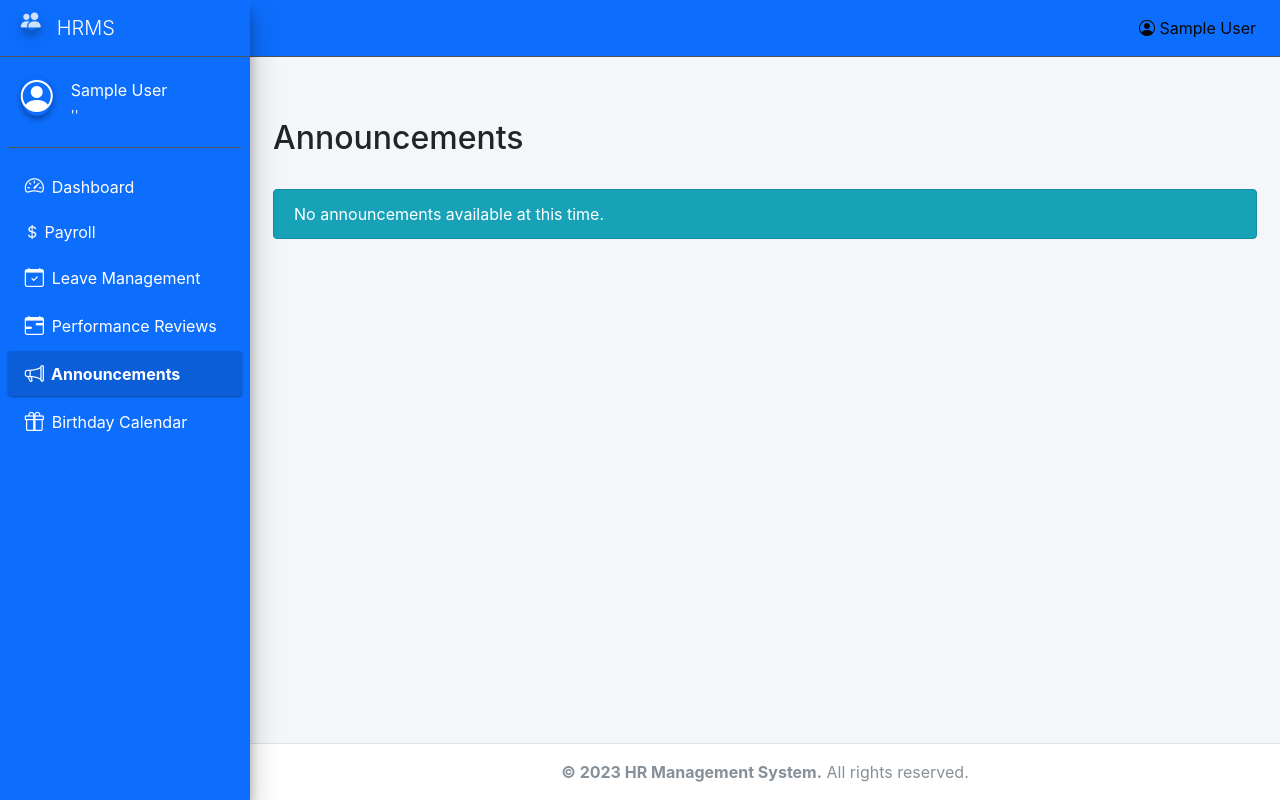
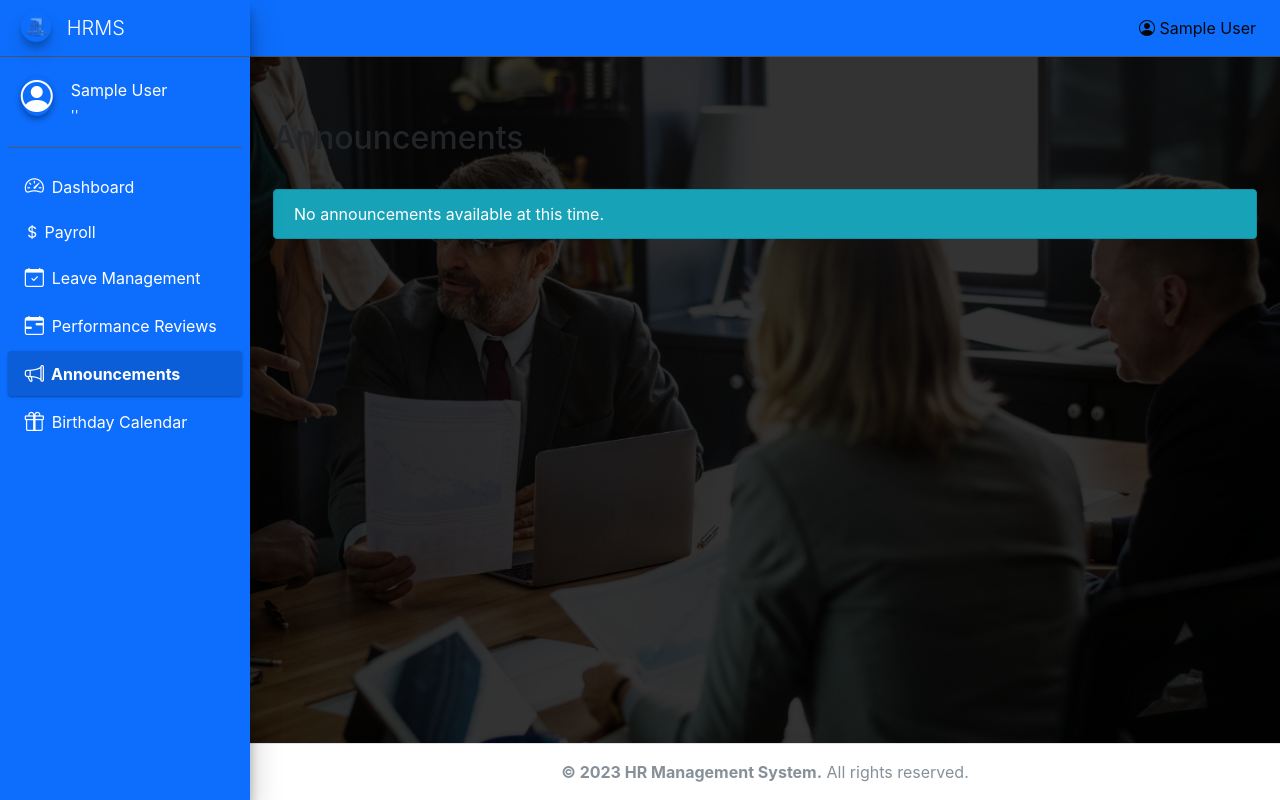
Before and after one commit to ShenalK02/HR-Management-System, a Django app: page /announcements/ in a window 1280 px wide. Run offline with Django 3.2, Linux system fonts and the light colour scheme; the visitor is signed in with stand-in values (Sample User, id 1); data that the repository does not hold is empty; some libraries are stand-ins or nearby versions.

Commit message:
Added Logo and Background to Dashboard

```diff
--- a/templates/base.html
+++ b/templates/base.html
@@ -1,3 +1,4 @@
+{% load static %}
 <!DOCTYPE html>
 <html lang="en">
 <head>
@@ -11,7 +12,11 @@
     <link href="https://cdn.jsdelivr.net/npm/admin-lte@3.2/dist/css/adminlte.min.css" rel="stylesheet" />
 
     <style>
-        /* Sidebar Customization */
+        body {
+            background: url("{% static 'images/bg3.png' %}") no-repeat center center fixed;
+            background-size: cover;
+        }
+
         .main-sidebar {
             background-color: #0d6efd !important;
         }
@@ -51,13 +56,13 @@
 
         .main-header .nav-link,
         .main-header .dropdown-menu a {
-            color:rgb(7, 7, 7) !important;
+            color: rgb(7, 7, 7) !important;
         }
+
         .main-header .nav-link:hover {
             background-color: #0b5ed7 !important;
             color: #ffffff !important;
         }
-
 
         .dropdown-menu {
             background-color: #f8f9fa;
@@ -103,8 +108,8 @@
 
         <!-- Sidebar -->
         <aside class="main-sidebar sidebar-dark-primary elevation-4">
-            <a href="{% url 'dashboard' %}" class="brand-link text-white text-decoration-none">
-                <i class="bi bi-people-fill brand-image img-circle elevation-3" style="opacity: .8"></i>
+            <a href="{% url 'dashboard' %}" class="brand-link text-white text-decoration-none d-flex align-items-center">
+                <img src="{% static 'images/logo.png' %}" alt="Logo" class="brand-image img-circle elevation-3" style="opacity: .8; height: 30px;">
                 <span class="brand-text font-weight-light ms-2">HRMS</span>
             </a>
 
@@ -188,7 +193,7 @@
         </aside>
 
         <!-- Content Wrapper -->
-        <div class="content-wrapper">
+        <div class="content-wrapper bg-transparent">
             <!-- Header -->
             <div class="content-header">
                 <div class="container-fluid">
```
Also changed, not shown: static/images/bg4.png (added), 3 other files.
